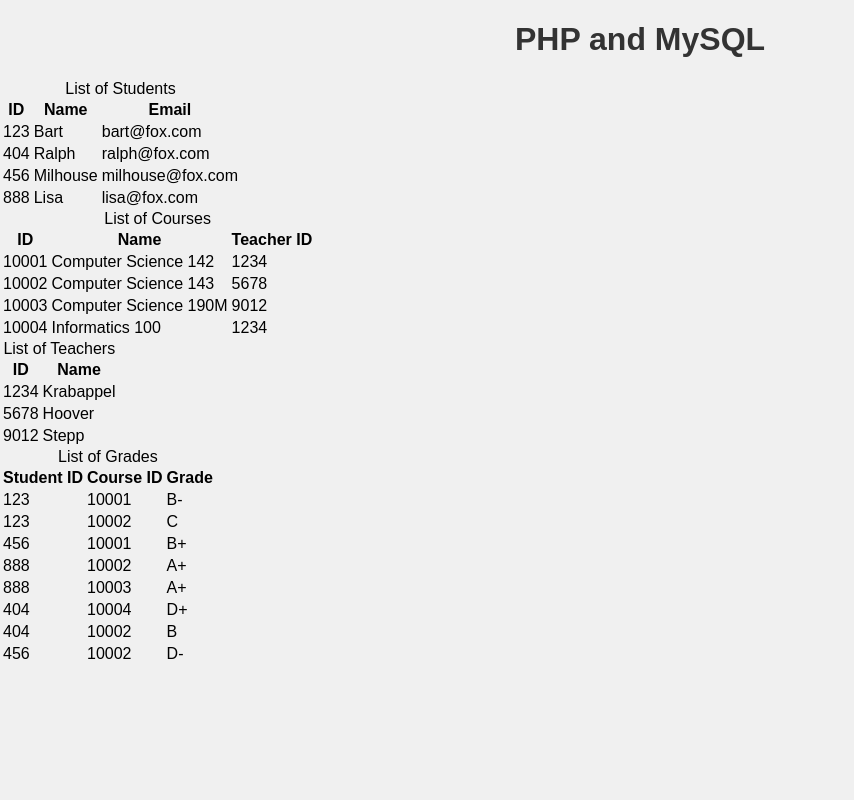
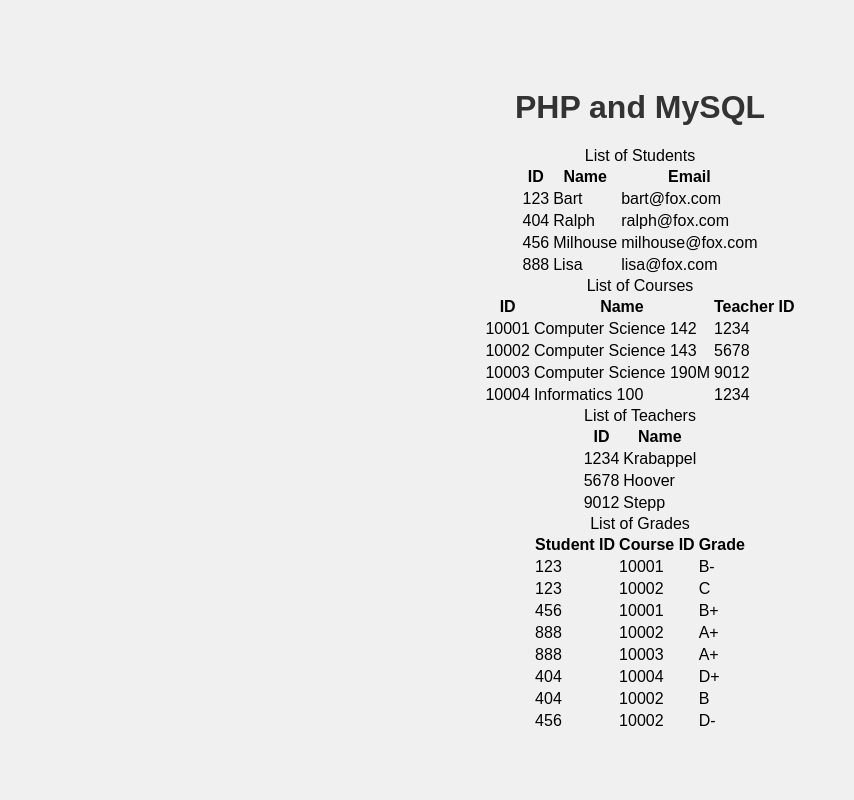
Before and after one commit to Jelani-Plummer/info2180-lab4, a PHP site: page / in a window 1280 px wide. Shown: the whole page, without its empty margins (0-854 px from the left). Run offline with PHP 8.4, Linux system fonts and the light colour scheme; data comes from the database, SQL or seed files in the repository.

Commit message:
completed css

```diff
--- a/styles.css
+++ b/styles.css
@@ -3,6 +3,11 @@
   background-color: #f0f0f0;
   margin: 0;
   padding: 0;
+  display: flex;
+  flex-direction: column;
+  align-items: center;
+  justify-content: center;
+  height: 100vh;
 }
 
 h1 {
@@ -17,6 +22,7 @@
   color: white;
   border: none;
   cursor: pointer;
+  margin-right: 10px;
 }
 
 button:hover {
@@ -24,7 +30,7 @@
 }
 
 input {
-  width: 80%;
+  width: 300px;
   padding: 10px;
   margin: 10px 0;
   font-size: 16px;
```
